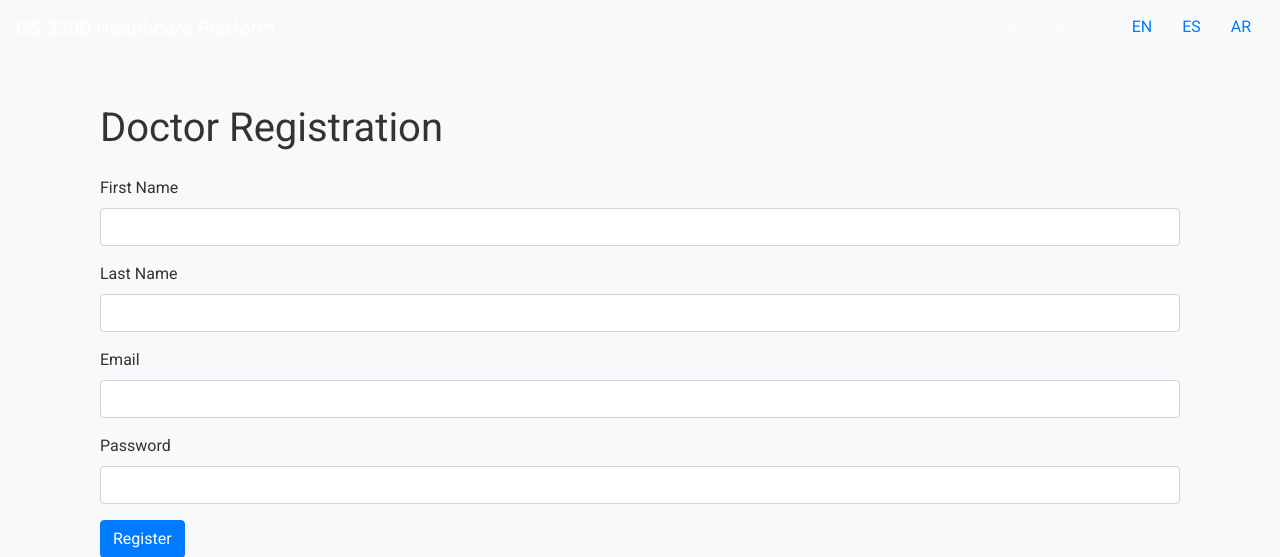
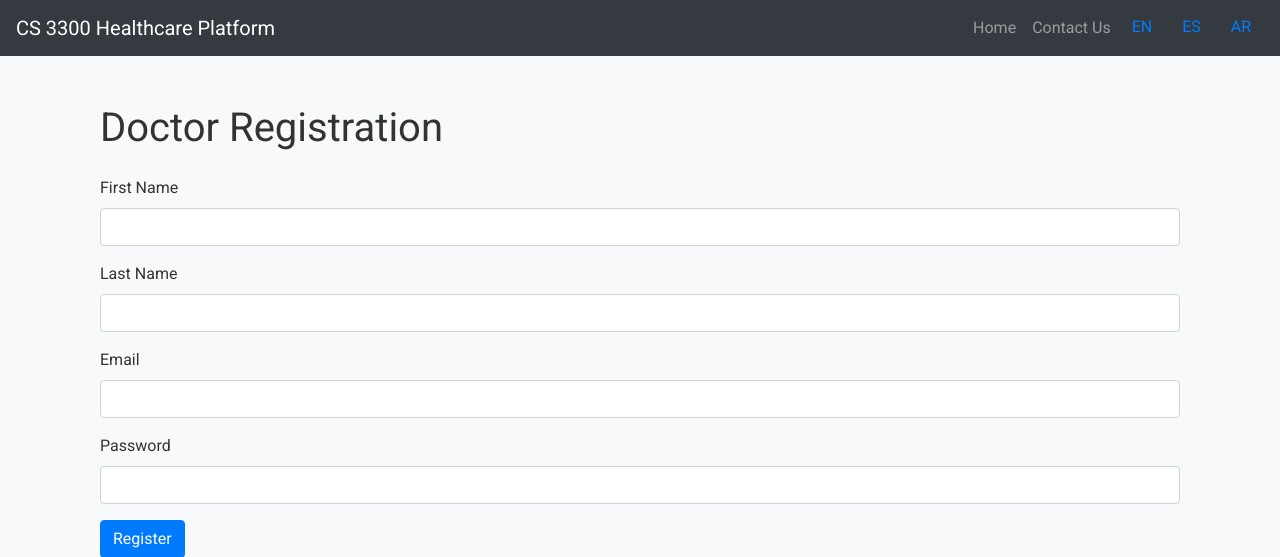
Before and after one commit to AzizAlghamdi/CS3300PROJECT, a Flask app: template templates/patient_register.html in a window 1280 px wide. Shown: the top 557 px of the page. Run offline with Flask 3, Linux system fonts and the light colour scheme; the template is opened without the code that fills it, so the values that code supplies are empty; parts of the project's set-up code (start-up, migrations or seed data) failed here and were passed over; some libraries are stand-ins or nearby versions.

Commit message:
Update patient_register.html

```diff
--- a/templates/patient_register.html
+++ b/templates/patient_register.html
@@ -9,8 +9,8 @@
     <link rel="stylesheet" href="css/style.css">
 </head>
 <body>
-    <header class="navbar navbar-expand-lg navbar-dark">
-        <a class="navbar-brand" href="index.html"> CS 3300 Healthcare Platform</a>
+    <header class="navbar navbar-expand-lg navbar-dark bg-dark">
+        <a class="navbar-brand" href="index.html" data-translate="navbar_brand">CS 3300 Healthcare Platform</a>
         <button class="navbar-toggler" type="button" data-toggle="collapse" data-target="#navbarNav" aria-controls="navbarNav" aria-expanded="false" aria-label="Toggle navigation">
             <span class="navbar-toggler-icon"></span>
         </button>
@@ -52,9 +52,10 @@
     <footer class="footer text-center">
         &copy; CS 3300 Healthcare Platform
     </footer>
-    <script src="https://code.jquery.com/jquery-3.5.1.slim.min.js"></script>
+   <script src="https://code.jquery.com/jquery-3.5.1.slim.min.js"></script>
     <script src="https://cdn.jsdelivr.net/npm/@popperjs/core@2.5.4/dist/umd/popper.min.js"></script>
     <script src="https://stackpath.bootstrapcdn.com/bootstrap/4.5.2/js/bootstrap.min.js"></script>
+    <script src="https://kit.fontawesome.com/a076d05399.js"></script>
     <script src="js/api.js"></script>
     <script src="js/auth.js"></script>
 </body>
```
